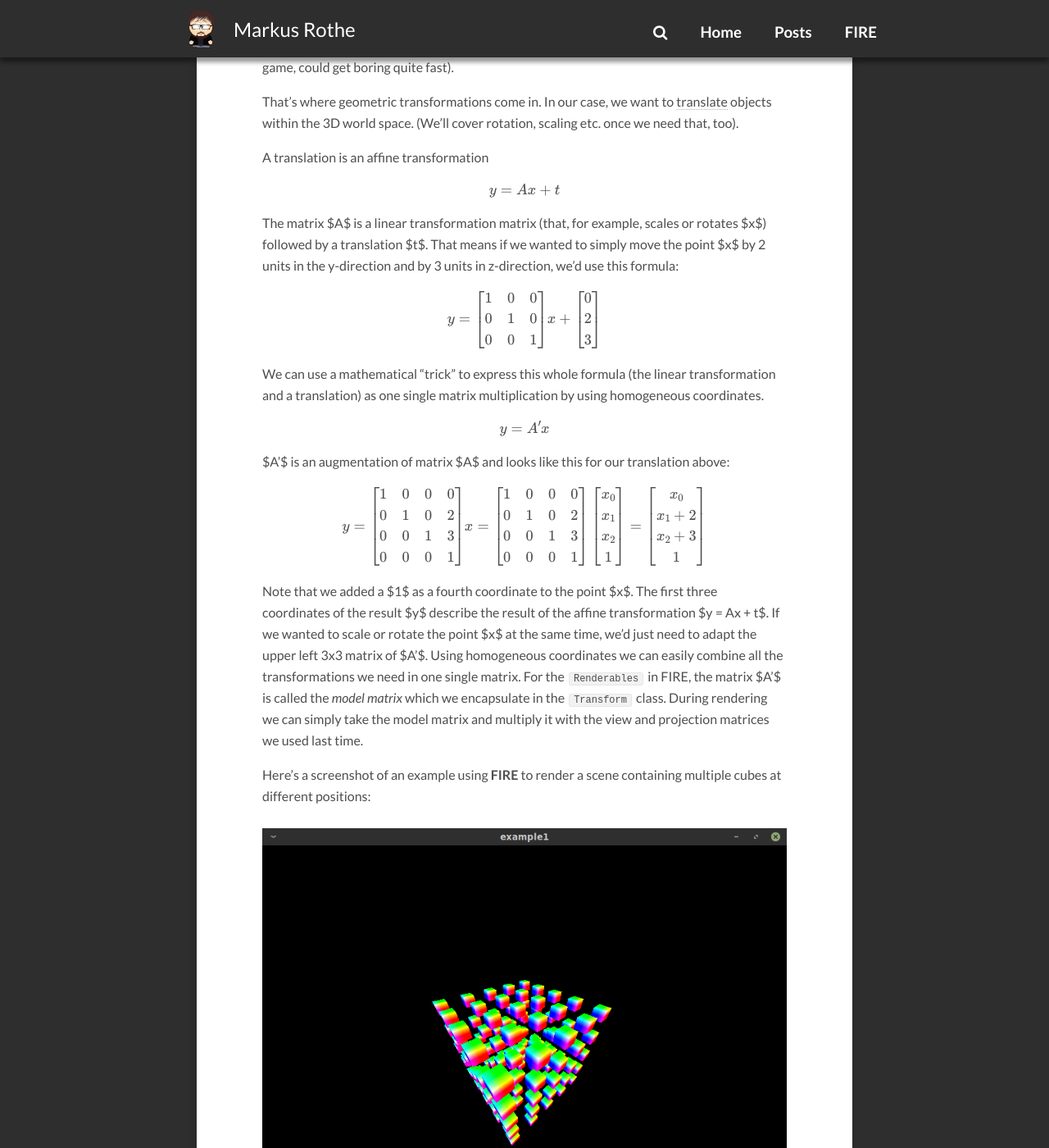
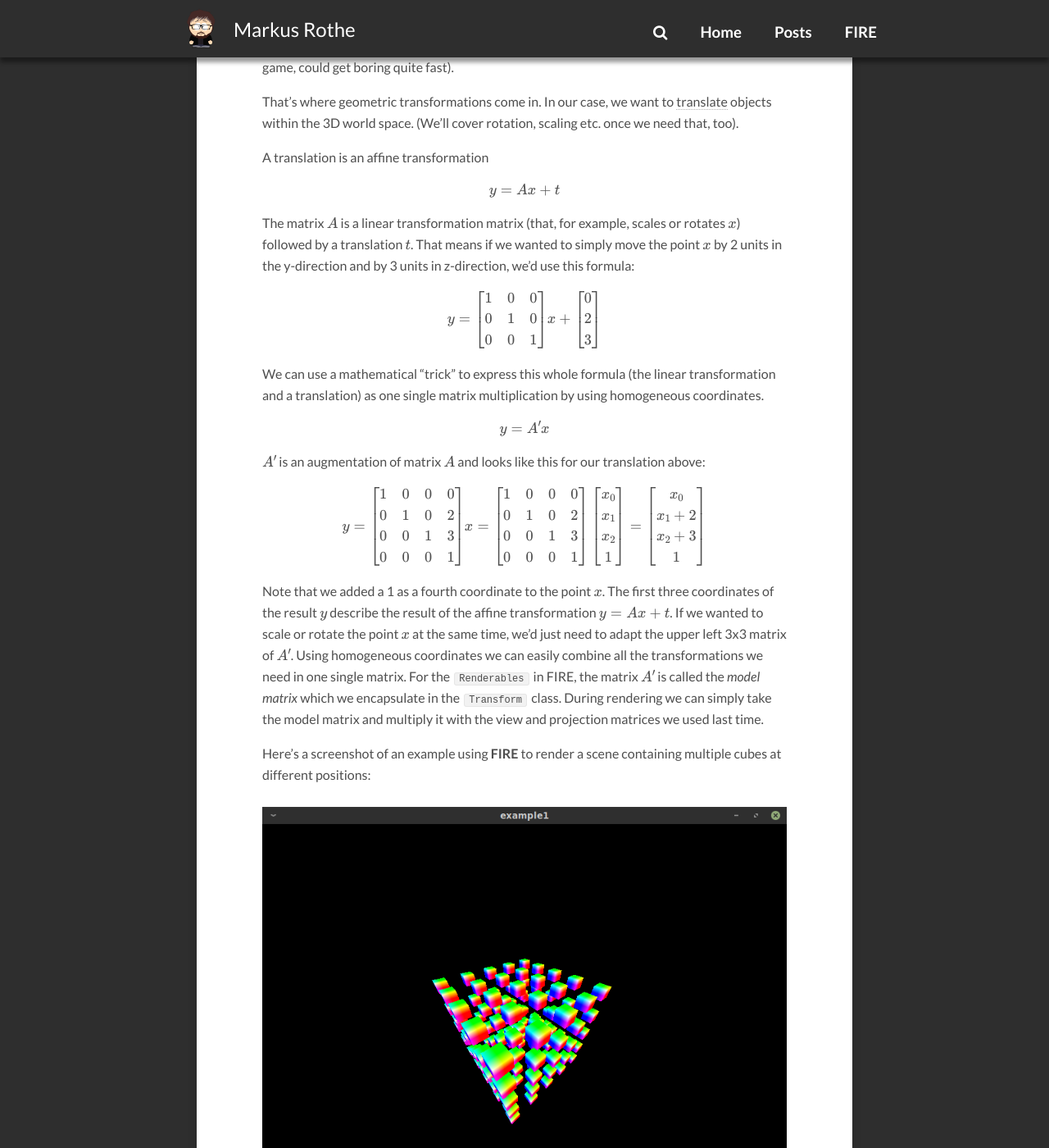
Before and after one commit to markusrothe/markusrothe.github.io, a Jekyll site: the page built from _posts/2019-05-01-FIRE-7-Model-Matrix.md, in a window 1280 px wide and 1400 px high, scrolled down 1601 px. Shown: the whole window at 82% size. Built offline with Jekyll 4.4.1, drawn with Linux system fonts in a browser that asks for light colours; nearby versions of some CDN libraries; formulas are drawn with MathJax 3; comment, search, counter and statistics services are not loaded.

```diff
--- a/_posts/2019-05-01-FIRE-7-Model-Matrix.md
+++ b/_posts/2019-05-01-FIRE-7-Model-Matrix.md
@@ -51,8 +51,8 @@ A translation is an affine transformation
 
 $$y = Ax + t$$
 
-The matrix $A$ is a linear transformation matrix (that, for example, scales or rotates $x$) followed by a translation $t$.
-That means if we wanted to simply move the point $x$ by 2 units in the y-direction and by 3 units in z-direction, we'd use this formula:
+The matrix $$A$$ is a linear transformation matrix (that, for example, scales or rotates $$x$$) followed by a translation $$t$$.
+That means if we wanted to simply move the point $$x$$ by 2 units in the y-direction and by 3 units in z-direction, we'd use this formula:
 
 $$y = \begin{bmatrix}
 1 & 0 & 0\\
@@ -68,7 +68,7 @@ We can use a mathematical "trick" to express this whole formula (the linear tran
 
 $$y = A'x$$
 
-$A'$ is an augmentation of matrix $A$ and looks like this for our translation above:
+$$A'$$ is an augmentation of matrix $$A$$ and looks like this for our translation above:
 
 $$
 y =
@@ -100,11 +100,11 @@ x_2 + 3\\
 \end{bmatrix}
 $$
 
-Note that we added a $1$ as a fourth coordinate to the point $x$.
-The first three coordinates of the result $y$ describe the result of the affine transformation $y = Ax + t$.
-If we wanted to scale or rotate the point $x$ at the same time, we'd just need to adapt the upper left 3x3 matrix of $A'$.
+Note that we added a 1 as a fourth coordinate to the point $$x$$.
+The first three coordinates of the result $$y$$ describe the result of the affine transformation $$y = Ax + t$$.
+If we wanted to scale or rotate the point $$x$$ at the same time, we'd just need to adapt the upper left 3x3 matrix of $$A'$$.
 Using homogeneous coordinates we can easily combine all the transformations we need in one single matrix.
-For the `Renderables` in FIRE, the matrix $A'$ is called the *model matrix* which we encapsulate in the `Transform` class.
+For the `Renderables` in FIRE, the matrix $$A'$$ is called the *model matrix* which we encapsulate in the `Transform` class.
 During rendering we can simply take the model matrix and multiply it with the view and projection matrices we used last time.
 
 Here's a screenshot of an example using **FIRE** to render a scene containing multiple cubes at different positions:
```
